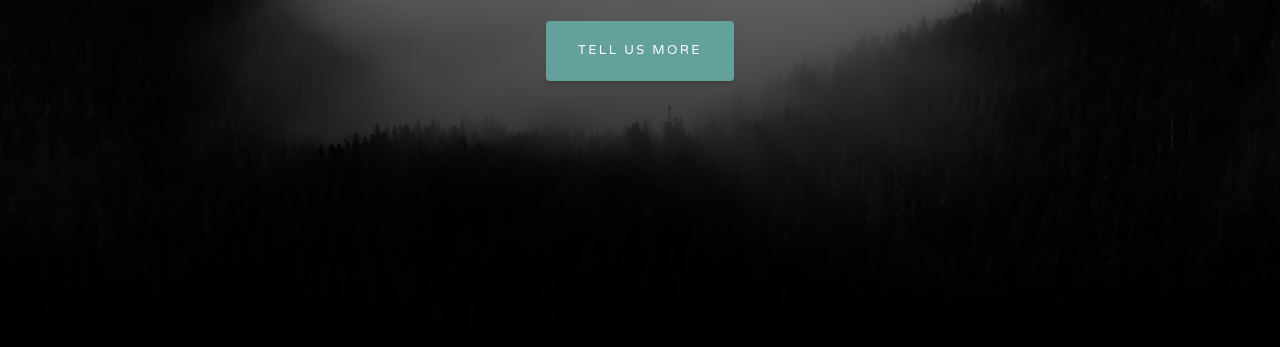
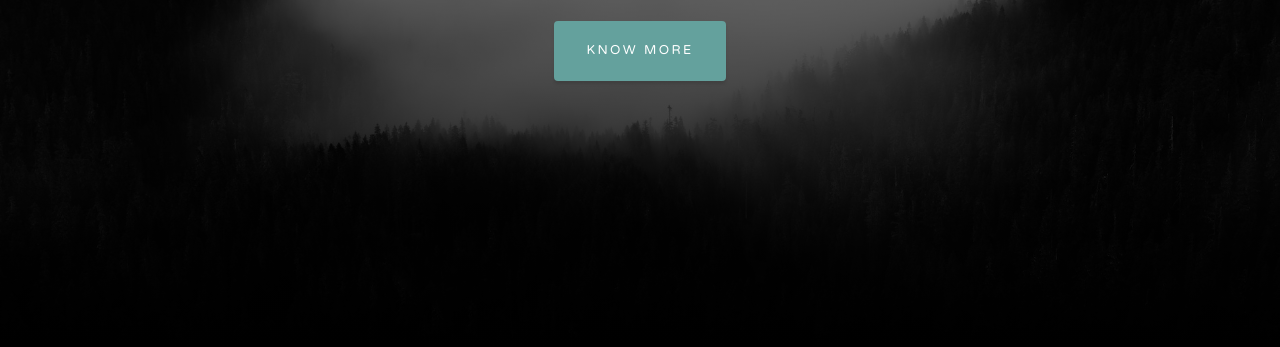
Before and after one commit to sajidanis/sajidanis.github.io, a plain HTML site: page index.html in a window 1280 px wide. Shown: the part 453-800 px from the top of the page. Drawn offline with nearby package versions, Linux system fonts and the light colour scheme.

Commit message:
Update index.html

```diff
--- a/index.html
+++ b/index.html
@@ -48,7 +48,7 @@
                 <h1 class="mx-auto my-0 text-uppercase">MD SAJID ANIS</h1>
                 <h2 class="text-white mx-auto mt-2 mb-4">Passionate about Artificial Intelligence, Block-Chain and App
                     development, I present here my main creations made during my studies </h2>
-                <a class="btn btn-primary js-scroll-trigger" href="#about">Tell Us More</a>
+                <a class="btn btn-primary js-scroll-trigger" href="#about">Know More</a>
             </div>
         </div>
     </header>
```
